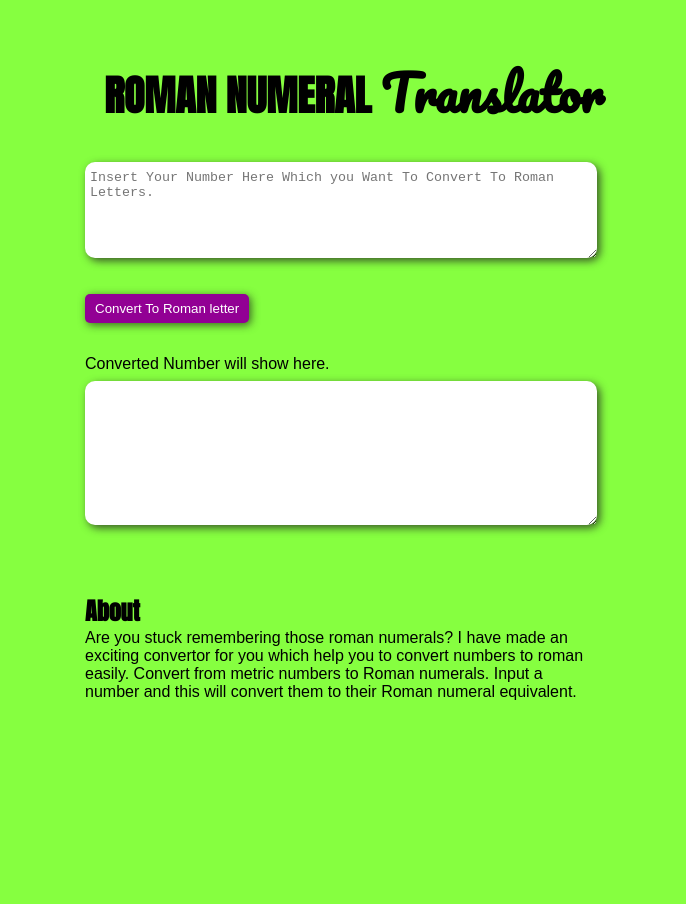
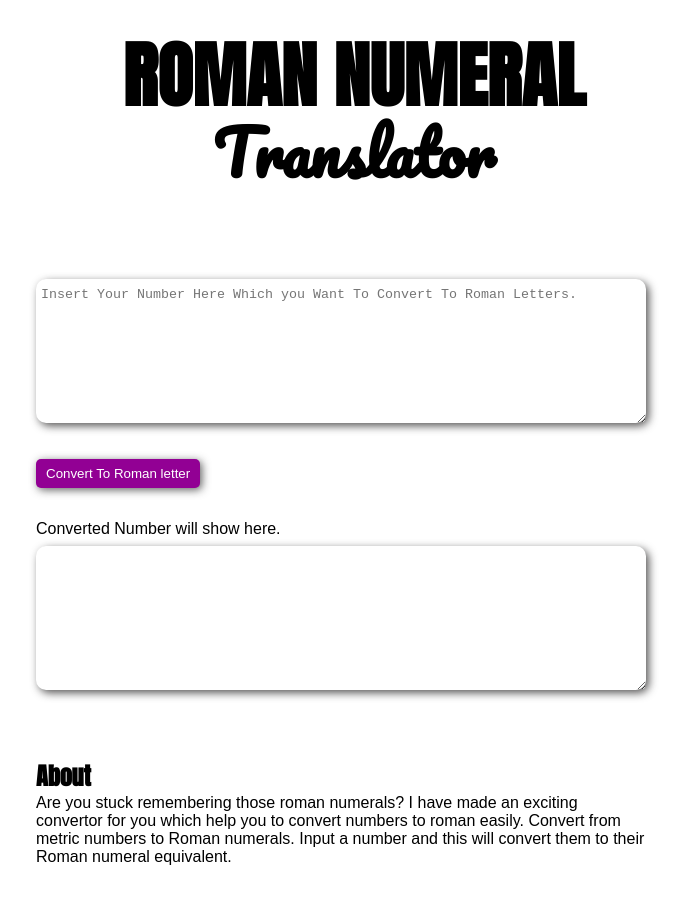
Before and after one commit to manish591/romannumeraltranslator, a plain HTML site: page index.html in a window 1280 px wide. Shown: the whole page, without its empty margins (299-985 px from the left). Before the commit the page ends 800 px from the top, so only its background shows below. Drawn offline with Linux system fonts and the light colour scheme.

Commit message:
style- Responsive

```diff
--- a/index.html
+++ b/index.html
@@ -11,7 +11,7 @@
 <body>
     <div class="main">
         <header>
-            <h1 class="numbertranslator">Roman Numeral <span>Translator</span></h1>
+            <h1 class="numbertranslator">Roman Numeral<br> <span>Translator</span></h1>
         </header>
         <div class="container">
             <section class="input">
--- a/style/styles.css
+++ b/style/styles.css
@@ -9,7 +9,6 @@ font-family: 'Great Vibes', cursive;
 font-family: 'Pacifico', cursive; */
 
 :root {
-    --primary-color: #86FF40;
     --secondory-color: #920094;
     --color: black;
     --clr2: white;
@@ -22,7 +21,7 @@ font-family: 'Pacifico', cursive; */
 }
 
 body {
-    background-color: var(--primary-color);
+    background-color: var(--clr2);
     color: var(--color);
     font-family: Arial, Helvetica, sans-serif;
     width: 100%;
@@ -57,7 +56,7 @@ span {
 .inputnumber,
 #outputpart {
     width: 100%;
-    height: 12vh;
+    height: 15vh;
     background-color: var(--clr2);
     border: none;
     box-shadow: 3px 3px 8px rgba(31, 30, 30, 0.74);
@@ -105,30 +104,35 @@ footer {
 
 
 @media screen and (min-width: 768px) {
-    .container {
-        width: 40vw;
+
+    body {
+        background-color: var(--clr2);
     }
 
-    .translatorname {
-        font-size: 5rem;
-        margin-top: 4vh;
+    .container {
+        width: 50vw;
+        margin-bottom: 5vh;
+        /* background-color: var(--primary-color); */
+        padding: 15px;
+        /* box-shadow: 3px 3px 10px rgb(31, 30, 30); */
     }
 
-    .inputtext,
+    .numbertranslator {
+        font-size: 4.5rem;
+        margin-top: 5vh;
+        line-height: 1;
+        margin-bottom: 5vh;
+    }
+
+    span {
+        font-size: 3.8rem;
+
+    }
+
+    .inputnumber,
     #outputpart {
         height: 18vh;
     }
 
-    .translatebutton {
-        padding: 10px 13px;
-    }
 
-    .errorimg {
-        width: 38vw;
-        margin: 2vh auto 0 auto;
-    }
-
-    .errormessage {
-       margin-left: 12vw;
-    }
 }
```
